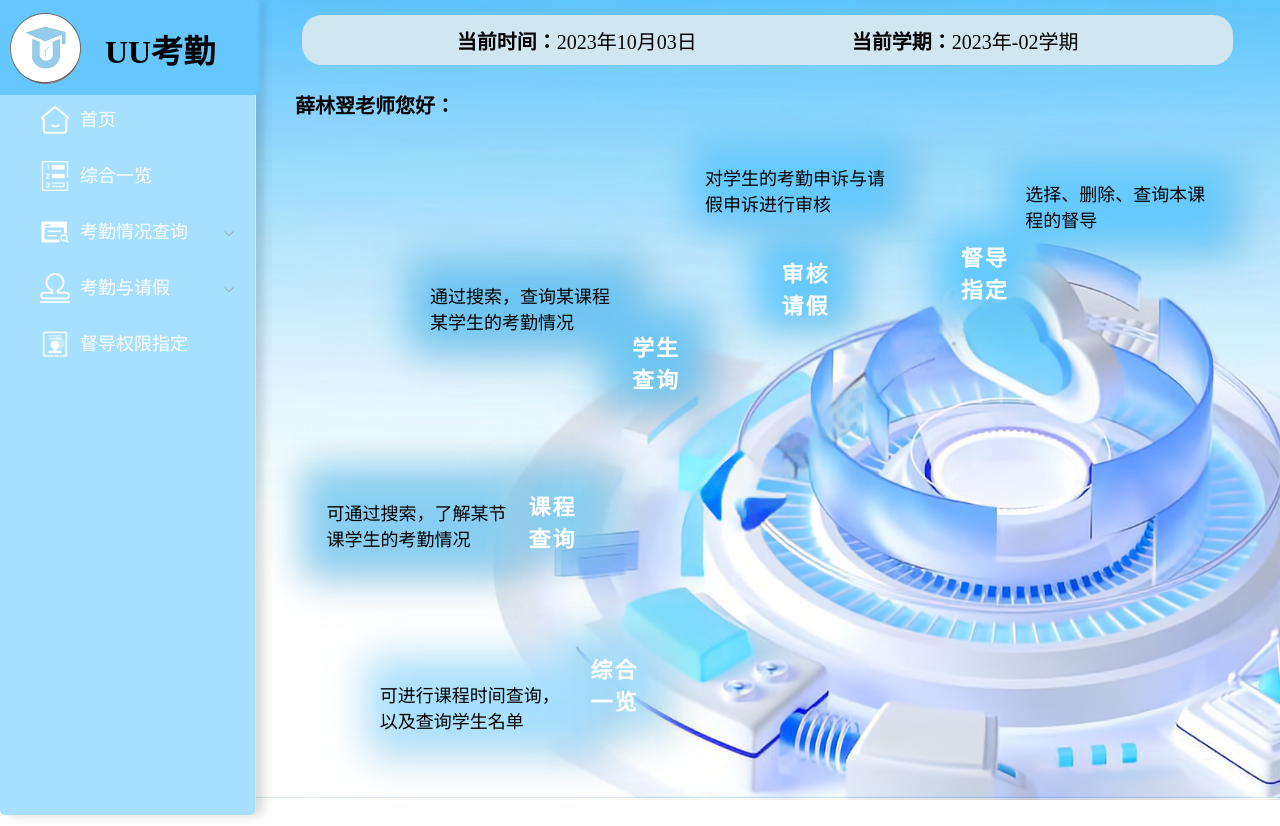
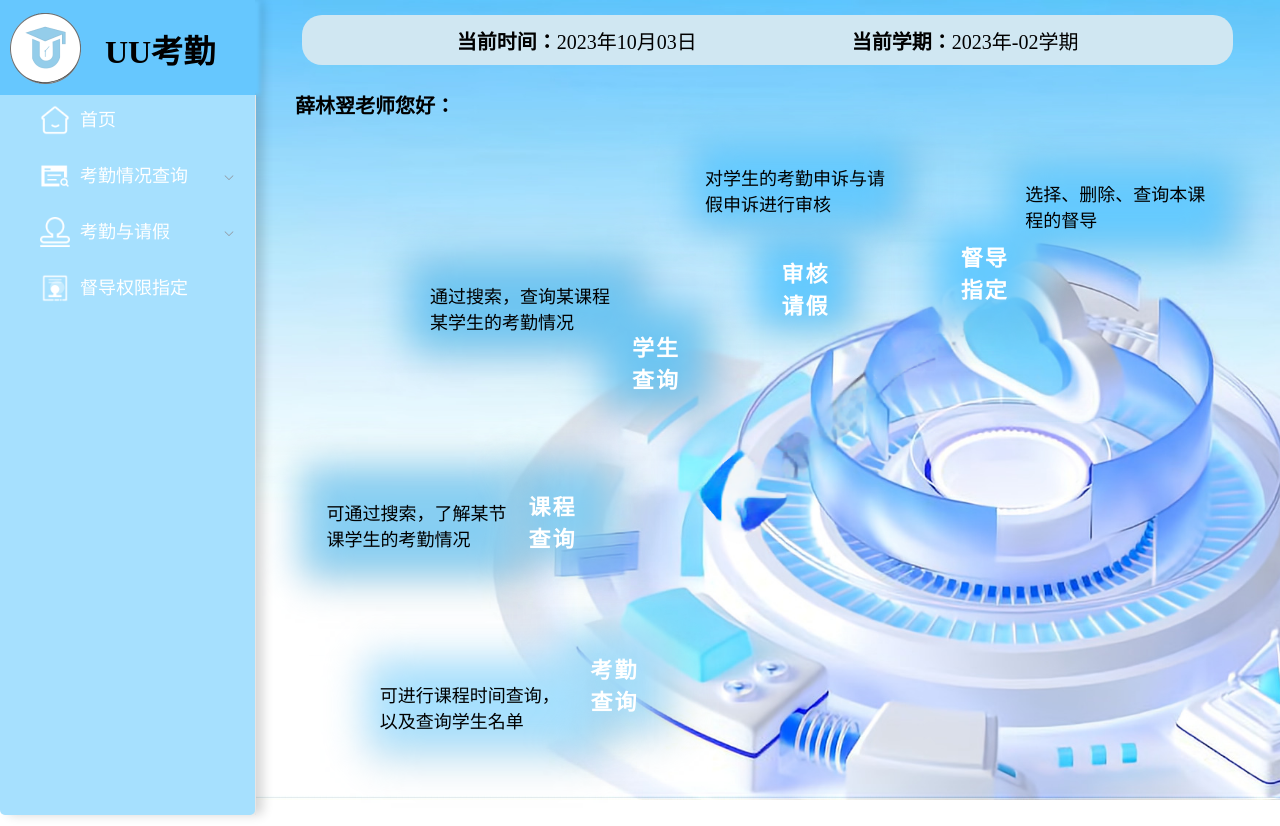
Before and after one commit to ROBINRUGAN/uu-attendance, a Vue app: page /#/home in a window 1280 px wide. Shown: the top 826 px of the page. Built offline with nearby package versions, Linux system fonts and the light colour scheme.

Commit message:
remove: 去掉综合一览页面

```diff
--- a/src/components/HomePart.vue
+++ b/src/components/HomePart.vue
@@ -12,7 +12,7 @@
     </div>
     <div id="hello">薛林翌老师您好：</div>
     <div id="cloud1">
-      <div class="func-title" id="title1">综合<br />一览</div>
+      <div class="func-title" id="title1">考勤<br />查询</div>
       <div class="func-content" id="content1">
         可进行课程时间查询， 以及查询学生名单
       </div>
--- a/src/components/Sidebar.vue
+++ b/src/components/Sidebar.vue
@@ -15,16 +15,7 @@
         </el-menu-item>
       </router-link>
 
-      <router-link to="/overview">
-        <el-menu-item index="2">
-          <div class="menu-item">
-            <img src="../assets/home/all-icon.png" alt="" />
-            综合一览
-          </div>
-        </el-menu-item>
-      </router-link>
-
-      <el-submenu index="3">
+      <el-submenu index="2">
         <template slot="title">
           <div class="menu-item">
             <img src="../assets/home/search-menu.png" alt="" />
@@ -33,7 +24,7 @@
         </template>
         <el-menu-item-group>
           <router-link to="/course">
-            <el-menu-item index="3-1">
+            <el-menu-item index="2-1">
               <div class="menu-item sub-item">
                 <img src="../assets/home/search-menu.png" alt="" />
                 课程查询
@@ -42,7 +33,7 @@
           </router-link>
 
           <router-link to="/student">
-            <el-menu-item index="3-2">
+            <el-menu-item index="2-2">
               <div class="menu-item sub-item">
                 <img src="../assets/home/search-icon.png" alt="" />
                 学生查询
@@ -52,7 +43,7 @@
         </el-menu-item-group>
       </el-submenu>
 
-      <el-submenu index="4">
+      <el-submenu index="3">
         <template slot="title">
           <div class="menu-item">
             <img src="../assets/home/pass-icon.png" alt="" />
```
